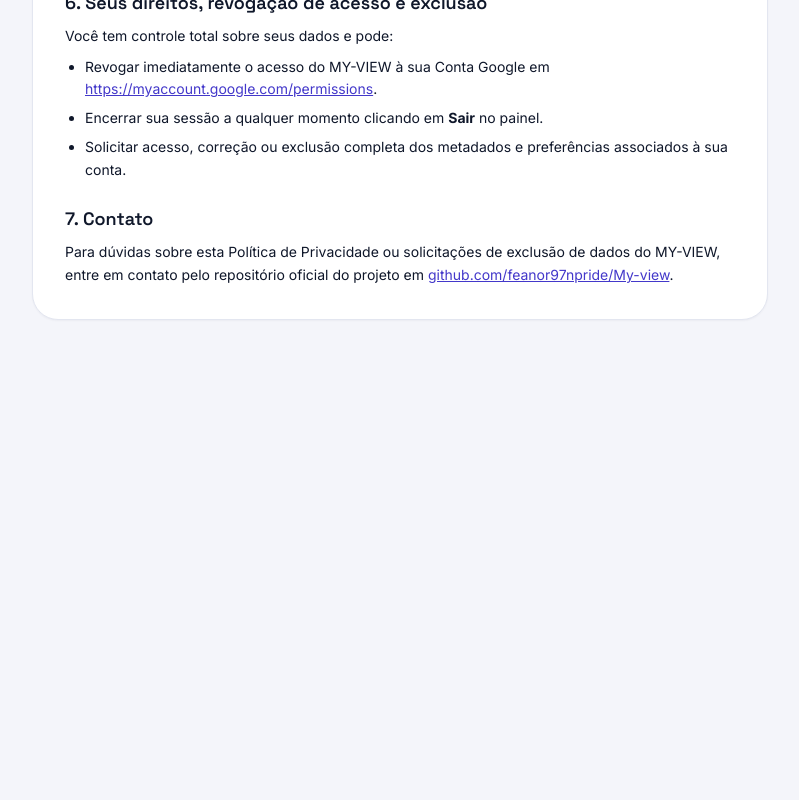
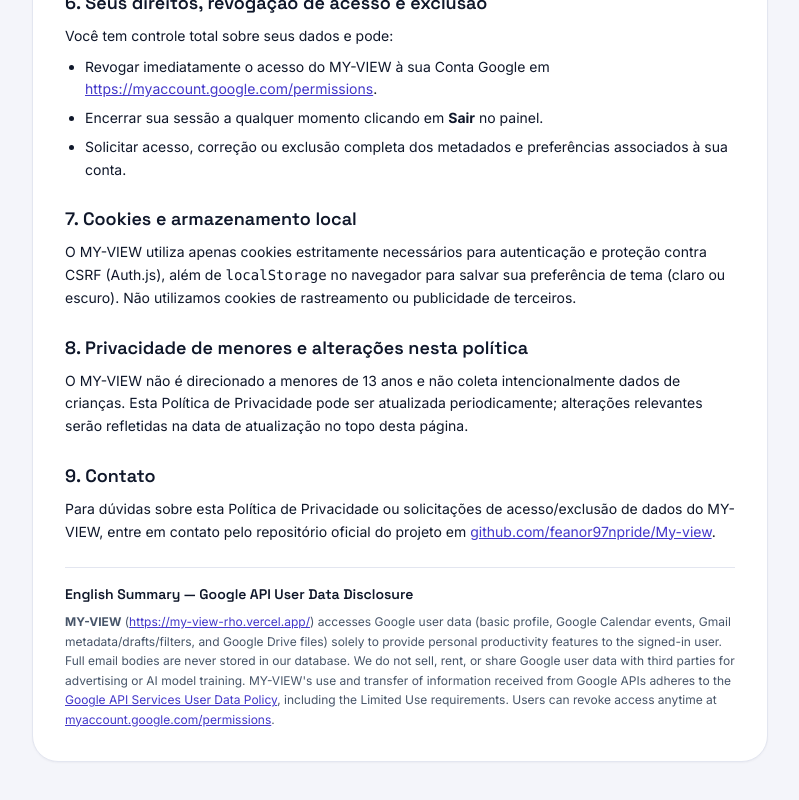
Before and after one commit to feanor97npride/My-view, a Next.js app: page /privacidade in a window 1280 px wide. Shown: the part 1725-2525 px from the top of the page, without its empty margins (240-1039 px from the left). Before the commit the page ends 2085 px from the top, so only its background shows below. Built offline with nearby package versions, Linux system fonts and the light colour scheme.

Commit message:
docs(legal): reforça Política de Privacidade com seções padrão e resumo em inglês para verificação Google

```diff
--- a/src/app/privacidade/page.tsx
+++ b/src/app/privacidade/page.tsx
@@ -135,11 +135,44 @@ export default function PrivacidadePage() {
         </section>
 
         <section className="flex flex-col gap-2 text-sm leading-relaxed">
-          <h2 className="font-display text-lg font-semibold">7. Contato</h2>
+          <h2 className="font-display text-lg font-semibold">7. Cookies e armazenamento local</h2>
           <p>
-            Para dúvidas sobre esta Política de Privacidade ou solicitações de exclusão de dados do MY-VIEW, entre em contato pelo repositório oficial do projeto em{" "}
+            O MY-VIEW utiliza apenas cookies estritamente necessários para autenticação e proteção contra CSRF (Auth.js), além de <code>localStorage</code> no navegador para salvar sua preferência de tema (claro ou escuro). Não utilizamos cookies de rastreamento ou publicidade de terceiros.
+          </p>
+        </section>
+
+        <section className="flex flex-col gap-2 text-sm leading-relaxed">
+          <h2 className="font-display text-lg font-semibold">8. Privacidade de menores e alterações nesta política</h2>
+          <p>
+            O MY-VIEW não é direcionado a menores de 13 anos e não coleta intencionalmente dados de crianças. Esta Política de Privacidade pode ser atualizada periodicamente; alterações relevantes serão refletidas na data de atualização no topo desta página.
+          </p>
+        </section>
+
+        <section className="flex flex-col gap-2 text-sm leading-relaxed">
+          <h2 className="font-display text-lg font-semibold">9. Contato</h2>
+          <p>
+            Para dúvidas sobre esta Política de Privacidade ou solicitações de acesso/exclusão de dados do MY-VIEW, entre em contato pelo repositório oficial do projeto em{" "}
             <a href="https://github.com/feanor97npride/My-view/issues" target="_blank" rel="noreferrer" className="underline">
               github.com/feanor97npride/My-view
+            </a>.
+          </p>
+        </section>
+
+        <section className="flex flex-col gap-2 border-t border-line pt-4 text-xs leading-relaxed text-mute">
+          <h2 className="font-display text-sm font-semibold text-ink">English Summary — Google API User Data Disclosure</h2>
+          <p>
+            <strong>MY-VIEW</strong> (<a href="https://my-view-rho.vercel.app/" className="underline">https://my-view-rho.vercel.app/</a>) accesses Google user data (basic profile, Google Calendar events, Gmail metadata/drafts/filters, and Google Drive files) solely to provide personal productivity features to the signed-in user. Full email bodies are never stored in our database. We do not sell, rent, or share Google user data with third parties for advertising or AI model training. MY-VIEW&apos;s use and transfer of information received from Google APIs adheres to the{" "}
+            <a
+              href="https://developers.google.com/terms/api-services-user-data-policy"
+              target="_blank"
+              rel="noreferrer"
+              className="underline"
+            >
+              Google API Services User Data Policy
+            </a>
+            , including the Limited Use requirements. Users can revoke access anytime at{" "}
+            <a href="https://myaccount.google.com/permissions" target="_blank" rel="noreferrer" className="underline">
+              myaccount.google.com/permissions
             </a>.
           </p>
         </section>
```
